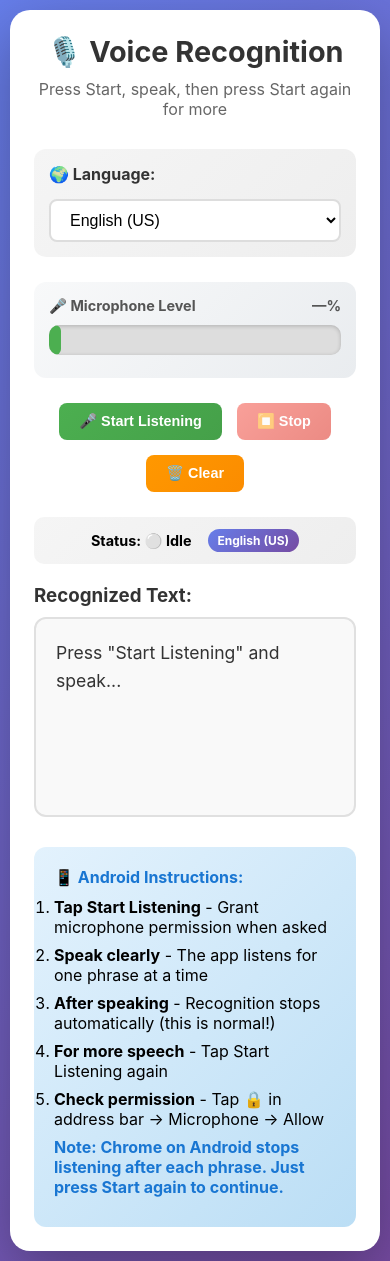
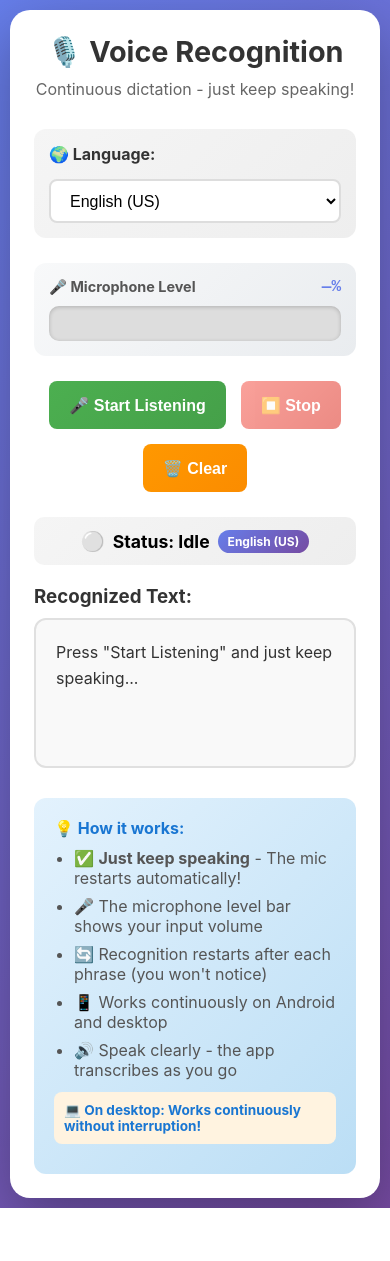
Before and after one commit to Ghjnbhu/5.-Voice-recognizing, a React (Vite) app: page / in a window 390 px wide. After the commit the page ends 1208 px from the top, so only its background shows below. Built offline with nearby package versions, Linux system fonts and the light colour scheme.

Commit message:
Fixed voice recognition

```diff
--- a/src/App.css
+++ b/src/App.css
@@ -42,16 +42,9 @@ h1 {
   border-radius: 8px;
   margin-bottom: 20px;
   border-left: 4px solid #c33;
-  animation: shake 0.3s ease;
 }
 
-@keyframes shake {
-  0%, 100% { transform: translateX(0); }
-  25% { transform: translateX(-5px); }
-  75% { transform: translateX(5px); }
-}
-
-/* Language Selector Styles */
+/* Language Selector */
 .language-selector {
   margin-bottom: 25px;
   padding: 15px;
@@ -83,30 +76,22 @@ h1 {
 
 .language-dropdown:hover:not(:disabled) {
   border-color: #667eea;
-  transform: translateY(-1px);
-  box-shadow: 0 2px 8px rgba(102, 126, 234, 0.2);
-}
-
-.language-dropdown:focus {
-  outline: none;
-  border-color: #667eea;
-  box-shadow: 0 0 0 3px rgba(102, 126, 234, 0.1);
 }
 
 .language-dropdown:disabled {
+  opacity: 0.6;
   cursor: not-allowed;
-  opacity: 0.6;
 }
 
-.language-warning {
-  font-size: 0.8rem;
-  color: #ff9800;
-  background-color: #fff3e0;
-  padding: 4px 8px;
-  border-radius: 6px;
+.android-badge {
+  font-size: 0.75rem;
+  background: linear-gradient(135deg, #3ddb84 0%, #00a86b 100%);
+  color: white;
+  padding: 4px 12px;
+  border-radius: 20px;
 }
 
-/* Microphone Level Bar Styles */
+/* Microphone Level Bar */
 .microphone-level-container {
   margin-bottom: 25px;
   padding: 15px;
@@ -116,24 +101,7 @@ h1 {
 }
 
 .microphone-level-container.active {
-  animation: pulseBorder 1.5s ease infinite;
-  box-shadow: 0 0 0 3px rgba(102, 126, 234, 0.1);
-}
-
-@keyframes pulseBorder {
-  0%, 100% { border-left-color: transparent; }
-  50% { border-left-color: #667eea; }
-}
-
-@keyframes fadeIn {
-  from {
-    opacity: 0;
-    transform: translateY(-10px);
-  }
-  to {
-    opacity: 1;
-    transform: translateY(0);
-  }
+  box-shadow: 0 0 0 3px rgba(76, 175, 80, 0.2);
 }
 
 .level-label {
@@ -151,84 +119,47 @@ h1 {
   color: #667eea;
 }
 
-.level-status-label {
-  font-size: 0.8rem;
-  color: #888;
-  font-weight: normal;
-}
-
 .level-bar-bg {
   background-color: #ddd;
   border-radius: 10px;
   height: 35px;
   overflow: hidden;
-  margin-bottom: 8px;
   box-shadow: inset 0 1px 4px rgba(0, 0, 0, 0.2);
-  position: relative;
 }
 
 .level-bar-fill {
   height: 100%;
   transition: width 0.05s linear, background-color 0.3s ease;
   border-radius: 10px;
+}
+
+.recognition-status {
+  margin-top: 10px;
+  padding: 8px 12px;
+  background-color: #e8f5e9;
+  border-radius: 8px;
+  font-size: 0.85rem;
+  color: #2e7d32;
   display: flex;
   align-items: center;
-  justify-content: flex-end;
-  padding-right: 12px;
-  color: white;
-  font-weight: bold;
-  font-size: 0.85rem;
-  position: relative;
-  overflow: hidden;
+  gap: 8px;
 }
 
-.level-bar-fill::after {
-  content: '';
-  position: absolute;
-  top: 0;
-  left: 0;
-  right: 0;
-  bottom: 0;
-  background: linear-gradient(90deg, transparent, rgba(255,255,255,0.2), transparent);
-  animation: shimmer 2s infinite;
+.status-dot {
+  width: 10px;
+  height: 10px;
+  background-color: #4caf50;
+  border-radius: 50%;
+  display: inline-block;
+  animation: pulse 1s infinite;
 }
 
-@keyframes shimmer {
-  0% { transform: translateX(-100%); }
-  100% { transform: translateX(100%); }
+@keyframes pulse {
+  0%, 100% { opacity: 1; transform: scale(1); }
+  50% { opacity: 0.5; transform: scale(1.2); }
 }
 
-.level-bar-text {
-  position: relative;
-  z-index: 1;
-  text-shadow: 0 0 2px rgba(0,0,0,0.5);
-}
-
-.level-placeholder {
-  text-align: center;
-  color: #999;
-  font-size: 0.85rem;
-  padding: 5px;
-  font-style: italic;
-}
-
-.level-tips {
-  display: flex;
-  justify-content: space-between;
-  font-size: 0.7rem;
-  color: #888;
-  margin-top: 8px;
-}
-
-/* CSS Variables for level colors */
-:root {
-  --level-low: #4caf50;
-  --level-medium-low: #8bc34a;
-  --level-medium: #ff9800;
-  --level-high: #f44336;
-}
-
-/* Button Group */
+/* Buttons */
 .button-group {
   display: flex;
   gap: 15px;
@@ -309,10 +240,9 @@ h1 {
   padding: 4px 10px;
   border-radius: 20px;
   font-size: 0.75rem;
-  margin-left: 8px;
 }
 
-/* Transcript Container */
+/* Transcript */
 .transcript-container {
   margin-top: 20px;
 }
@@ -335,13 +265,6 @@ h1 {
   color: #333;
   white-space: pre-wrap;
   word-wrap: break-word;
-  transition: all 0.3s ease;
-}
-
-.transcript-box:focus {
-  outline: none;
-  border-color: #667eea;
-  box-shadow: 0 0 0 3px rgba(102, 126, 234, 0.1);
 }
 
 /* Info Section */
@@ -367,7 +290,17 @@ h1 {
   margin: 8px 0;
 }
 
-/* Scrollbar styling */
+.note {
+  margin-top: 12px;
+  padding: 10px;
+  background: #fff3e0;
+  border-radius: 8px;
+  color: #e65100;
+  font-size: 0.85rem;
+  font-weight: normal;
+}
+
+/* Scrollbar */
 .transcript-box::-webkit-scrollbar {
   width: 8px;
 }
@@ -382,18 +315,13 @@ h1 {
   border-radius: 10px;
 }
 
-.transcript-box::-webkit-scrollbar-thumb:hover {
-  background: #555;
-}
-
-/* Responsive design */
+/* Responsive */
 @media (max-width: 768px) {
   body {
     padding: 10px;
   }
 
   .container {
-    margin: 0;
     padding: 1.5rem;
   }
 
@@ -402,162 +330,16 @@ h1 {
   }
 
   .btn {
-    padding: 10px 20px;
-    font-size: 0.9rem;
-  }
-
-  .language-selector {
-    flex-direction: column;
-    align-items: stretch;
+    padding: 12px 20px;
+    min-height: 48px;
   }
 
   .language-dropdown {
-    width: 100%;
+    min-height: 44px;
   }
 
-  .level-bar-bg {
-    height: 30px;
-  }
-
-  .level-bar-fill {
-    font-size: 0.7rem;
-  }
-
-  .status {
-    font-size: 0.9rem;
+  .transcript-box {
+    font-size: 1rem;
+    min-height: 150px;
   }
 }
-
-/* Loading animation for start button */
-.btn-start:active:not(:disabled) {
-  transform: scale(0.98);
-}
-
-/* Print styles */
-@media print {
-  body {
-    background: white;
-  }
-
-  .btn, .language-selector, .microphone-level-container {
-    display: none;
-  }
-
-  /* Recognition Status */
-  .recognition-status {
-    margin-top: 10px;
-    padding: 8px 12px;
-    background-color: #f0f0f0;
-    border-radius: 8px;
-    font-size: 0.85rem;
-    color: #555;
-    display: flex;
-    align-items: center;
-    gap: 8px;
-  }
-
-  .status-dot {
-    width: 8px;
-    height: 8px;
-    background-color: #4caf50;
-    border-radius: 50%;
-    display: inline-block;
-    animation: pulse 1s infinite;
-  }
-
-  @keyframes pulse {
-    0%, 100% { opacity: 1; transform: scale(1); }
-    50% { opacity: 0.5; transform: scale(1.2); }
-  }
-
-  /* Nested list styling */
-  .info ul ul {
-    margin-left: 20px;
-    margin-top: 5px;
-    margin-bottom: 5px;
-  }
-
-  .info ul ul li {
-    font-size: 0.9rem;
-    color: #666;
-  }
-
-  .info a {
-    color: #1976d2;
-    text-decoration: none;
-  }
-
-  .info a:hover {
-    text-decoration: underline;
-  }
-
-    /* Android Badge */
-  .android-badge {
-    font-size: 0.75rem;
-    background: linear-gradient(135deg, #3ddb84 0%, #00a86b 100%);
-    color: white;
-    padding: 4px 10px;
-    border-radius: 20px;
-    margin-left: 8px;
-  }
-
-  /* Make buttons more touch-friendly on mobile */
-  @media (max-width: 768px) {
-    .btn {
-      padding: 14px 20px;
-      min-height: 48px;
-    }
-
-    .language-dropdown {
-      min-height: 48px;
-    }
-
-    .transcript-box {
-      font-size: 1rem;
-      min-height: 150px;
-    }
-  }
-
-    /* Android Info Box */
-  .android-info {
-    background: linear-gradient(135deg, #e8f5e9 0%, #c8e6c9 100%);
-    border-left: 4px solid #4caf50;
-  }
-
-  .android-info ol {
-    margin-left: 20px;
-    margin-top: 10px;
-  }
-
-  .android-info li {
-    margin: 10px 0;
-    line-height: 1.4;
-  }
-
-  .note {
-    margin-top: 12px;
-    padding: 8px;
-    background: #fff3e0;
-    border-radius: 8px;
-    color: #e65100;
-    font-size: 0.85rem;
-  }
-
-  /* Better touch targets */
-  @media (max-width: 768px) {
-    .btn {
-      padding: 12px 16px;
-      min-height: 48px;
-    }
-
-    .language-dropdown {
-      min-height: 44px;
-    }
-
-    .transcript-box {
-      font-size: 1rem;
-      padding: 16px;
-    }
-  }
-
-}
--- a/src/App.jsx
+++ b/src/App.jsx
@@ -13,6 +13,7 @@ function App() {
   const mediaStreamRef = useRef(null)
   const analyserNodeRef = useRef(null)
   const animationFrameRef = useRef(null)
+  const restartTimeoutRef = useRef(null)
   const isAndroid = /Android/i.test(navigator.userAgent)
 
   // Language options
@@ -31,7 +32,7 @@ function App() {
     { code: 'hi-IN', name: 'हिन्दी' },
   ]
 
-  // Update microphone level
+  // Update microphone level visualization
   const updateMicrophoneLevel = () => {
     if (!analyserNodeRef.current) return
 
@@ -50,9 +51,14 @@ function App() {
     animationFrameRef.current = requestAnimationFrame(updateMicrophoneLevel)
   }
 
-  // Start microphone visualization
+  // Start microphone for level visualization
   const startMicrophoneVisualization = async () => {
     try {
+      // Don't create a new stream if we already have one
+      if (mediaStreamRef.current && mediaStreamRef.current.active) {
+        return
+      }
+
       const stream = await navigator.mediaDevices.getUserMedia({ audio: true })
       mediaStreamRef.current = stream
 
@@ -78,15 +84,18 @@ function App() {
       cancelAnimationFrame(animationFrameRef.current)
     }
     if (audioContextRef.current) {
-      audioContextRef.current.close()
+      audioContextRef.current.close().catch(console.error)
+      audioContextRef.current = null
     }
     if (mediaStreamRef.current) {
       mediaStreamRef.current.getTracks().forEach(track => track.stop())
+      mediaStreamRef.current = null
     }
+    analyserNodeRef.current = null
     setMicrophoneLevel(0)
   }
 
-  // Initialize speech recognition
+  // Initialize speech recognition with auto-restart
   const initRecognition = () => {
     const SpeechRecognition = window.SpeechRecognition || window.webkitSpeechRecognition
     if (!SpeechRecognition) {
@@ -95,7 +104,7 @@ function App() {
     }
 
     const recognition = new SpeechRecognition()
-    // Critical: Use continuous=false for better Android compatibility
+    // Critical: Use continuous=false for reliable auto-restart on Android
     recognition.continuous = false
     recognition.interimResults = true
     recognition.lang = selectedLanguage
@@ -103,7 +112,7 @@ function App() {
 
     recognition.onstart = () => {
       console.log('Recognition started')
-      setRecognitionStatus('Listening... Speak now')
+      setRecognitionStatus('🎤 Listening... Speak now')
       setError('')
       startMicrophoneVisualization()
     }
@@ -111,7 +120,6 @@ function App() {
     recognition.onresult = (event) => {
       console.log('Result received:', event.results)
       let finalText = ''
-      let interimText = ''
 
       for (let i = 0; i < event.results.length; i++) {
         const result = event.results[i]
@@ -121,18 +129,14 @@ function App() {
           finalText += text + ' '
           console.log('Final:', text)
         } else {
-          interimText += text
-          console.log('Interim:', text)
+          // Show interim results in status
+          setRecognitionStatus(`🎤 Hearing: "${text}"`)
         }
       }
 
       if (finalText) {
         setTranscript(prev => prev + finalText)
-      }
-
-      // Update status with interim text for feedback
-      if (interimText) {
-        setRecognitionStatus(`Hearing: "${interimText}"`)
+        setRecognitionStatus('✅ Captured! Listening for more...')
       }
     }
 
@@ -141,64 +145,113 @@ function App() {
 
       switch (event.error) {
         case 'no-speech':
-          setError('No speech detected. Please speak louder and try again.')
-          setRecognitionStatus('No speech detected')
+          // Don't show error for no-speech, just update status
+          setRecognitionStatus('🎤 No speech detected, still listening...')
           break
         case 'audio-capture':
           setError('No microphone found.')
           setRecognitionStatus('Microphone error')
+          setIsListening(false)
+          stopMicrophoneVisualization()
           break
         case 'not-allowed':
-          setError('Microphone access denied. Check Chrome permissions.')
+          setError('Microphone access denied. Please check Chrome permissions.')
           setRecognitionStatus('Permission denied')
+          setIsListening(false)
+          stopMicrophoneVisualization()
+          break
+        case 'network':
+          setError('Network error. Please check your connection.')
+          setRecognitionStatus('Network error')
+          setIsListening(false)
+          stopMicrophoneVisualization()
           break
         default:
           if (event.error !== 'aborted') {
             setError(`Error: ${event.error}`)
+            setIsListening(false)
+            stopMicrophoneVisualization()
           }
       }
-
-      setIsListening(false)
-      stopMicrophoneVisualization()
     }
 
     recognition.onend = () => {
-      console.log('Recognition ended')
+      console.log('Recognition ended, isListening:', isListening)
+
+      // CRITICAL WORKAROUND: Auto-restart if we're still supposed to be listening
       if (isListening) {
-        // Only update status, don't auto-restart
-        setRecognitionStatus('Stopped - click Start again')
-        setIsListening(false)
-        stopMicrophoneVisualization()
+        console.log('Auto-restarting recognition...')
+        setRecognitionStatus('🔄 Restarting mic...')
+
+        // Clear any pending restart
+        if (restartTimeoutRef.current) {
+          clearTimeout(restartTimeoutRef.current)
+        }
+
+        // Delay restart to prevent browser throttling
+        restartTimeoutRef.current = setTimeout(() => {
+          if (isListening && recognitionRef.current) {
+            try {
+              recognitionRef.current.start()
+            } catch (err) {
+              console.error('Auto-restart failed:', err)
+              // If restart fails, stop listening state
+              setIsListening(false)
+              stopMicrophoneVisualization()
+              setError('Could not restart microphone. Please click Start again.')
+              setRecognitionStatus('Failed to restart')
+            }
+          }
+        }, 300) // 300ms delay helps prevent issues
       } else {
-        setRecognitionStatus('Ready')
+        setRecognitionStatus('Stopped')
         stopMicrophoneVisualization()
       }
     }
 
     recognition.onsoundstart = () => {
       console.log('Sound detected')
-      setRecognitionStatus('Sound detected! Transcribing...')
+      setRecognitionStatus('🔊 Sound detected! Transcribing...')
+    }
+
+    recognition.onsoundend = () => {
+      console.log('Sound ended')
+      setRecognitionStatus('⏸️ Processing speech...')
+    }
+
+    recognition.onspeechstart = () => {
+      console.log('Speech started')
+      setRecognitionStatus('📝 Transcribing your words...')
     }
 
     recognition.onspeechend = () => {
       console.log('Speech ended')
-      setRecognitionStatus('Processing speech...')
+      setRecognitionStatus('✍️ Capturing...')
     }
 
     return recognition
   }
 
   useEffect(() => {
-    // Check support
+    // Check browser support
     if (!('webkitSpeechRecognition' in window) && !('SpeechRecognition' in window)) {
       setError('Speech recognition not supported in this browser')
       return
     }
 
-    // Initialize
+    if (!navigator.mediaDevices || !navigator.mediaDevices.getUserMedia) {
+      setError('Your browser does not support microphone access.')
+      return
+    }
+
+    // Initialize recognition
     recognitionRef.current = initRecognition()
 
+    // Cleanup on unmount
     return () => {
+      if (restartTimeoutRef.current) {
+        clearTimeout(restartTimeoutRef.current)
+      }
       if (recognitionRef.current) {
         try {
           recognitionRef.current.abort()
@@ -208,14 +261,31 @@ function App() {
     }
   }, [])
 
-  // Re-init when language changes
+  // Re-initialize when language changes
   useEffect(() => {
     if (recognitionRef.current) {
-      const oldRecognition = recognitionRef.current
-      recognitionRef.current = initRecognition()
-      try {
-        oldRecognition.abort()
-      } catch (e) {}
+      const wasListening = isListening
+      if (wasListening) {
+        // Temporarily stop listening
+        const oldRecognition = recognitionRef.current
+        recognitionRef.current = initRecognition()
+        try {
+          oldRecognition.abort()
+        } catch (e) {}
+        // Restart after a delay
+        setTimeout(() => {
+          if (wasListening && recognitionRef.current) {
+            try {
+              recognitionRef.current.start()
+            } catch (err) {
+              console.error('Failed to restart after language change:', err)
+              setIsListening(false)
+            }
+          }
+        }, 500)
+      } else {
+        recognitionRef.current = initRecognition()
+      }
     }
   }, [selectedLanguage])
 
@@ -224,13 +294,18 @@ function App() {
       recognitionRef.current = initRecognition()
     }
 
+    // Clear any existing restart timeout
+    if (restartTimeoutRef.current) {
+      clearTimeout(restartTimeoutRef.current)
+    }
+
     setError('')
-    setRecognitionStatus('Requesting microphone...')
+    setRecognitionStatus('🎤 Requesting microphone...')
 
     try {
-      // First, get microphone permission
+      // Request microphone permission first
       const stream = await navigator.mediaDevices.getUserMedia({ audio: true })
-      stream.getTracks().forEach(track => track.stop()) // Release immediately
+      // Keep the stream for visualization, but recognition will use its own
 
       // Start recognition
       recognitionRef.current.start()
@@ -238,17 +313,22 @@ function App() {
     } catch (err) {
       console.error('Permission error:', err)
       if (err.name === 'NotAllowedError') {
-        setError('Microphone access denied. Please:\n1. Tap the 🔒 icon in address bar\n2. Allow microphone access\n3. Refresh and try again')
+        setError('Microphone access denied. Tap the 🔒 icon in address bar → Allow microphone → Refresh')
       } else if (err.name === 'NotFoundError') {
         setError('No microphone found on this device')
       } else {
         setError(`Cannot access microphone: ${err.message}`)
       }
       setIsListening(false)
+      setRecognitionStatus('Failed to start')
     }
   }
 
   const stopListening = () => {
+    setIsListening(false)
+    if (restartTimeoutRef.current) {
+      clearTimeout(restartTimeoutRef.current)
+    }
     if (recognitionRef.current) {
       try {
         recognitionRef.current.stop()
@@ -256,8 +336,6 @@ function App() {
         console.error('Stop error:', e)
       }
     }
-    setIsListening(false)
-    stopMicrophoneVisualization()
     setRecognitionStatus('Stopped')
   }
 
@@ -266,16 +344,16 @@ function App() {
   }
 
   const getLevelColor = () => {
-    if (microphoneLevel < 20) return 'var(--level-low)'
-    if (microphoneLevel < 50) return 'var(--level-medium-low)'
-    if (microphoneLevel < 80) return 'var(--level-medium)'
-    return 'var(--level-high)'
+    if (microphoneLevel < 20) return '#4caf50'
+    if (microphoneLevel < 50) return '#8bc34a'
+    if (microphoneLevel < 80) return '#ff9800'
+    return '#f44336'
   }
 
   return (
     <div className="container">
       <h1>🎙️ Voice Recognition</h1>
-      <p className="subtitle">Press Start, speak, then press Start again for more</p>
+      <p className="subtitle">Continuous dictation - just keep speaking!</p>
 
       {error && (
         <div className="error-message">
@@ -298,24 +376,30 @@ function App() {
             </option>
           ))}
         </select>
+        {isAndroid && (
+          <span className="android-badge">📱 Auto-restart mode active</span>
+        )}
       </div>
 
-      {/* Microphone Level */}
-      <div className="microphone-level-container">
+      {/* Microphone Level Bar */}
+      <div className={`microphone-level-container ${isListening ? 'active' : ''}`}>
         <div className="level-label">
           <span>🎤 Microphone Level</span>
-          <span>{isListening ? `${microphoneLevel}%` : '—%'}</span>
+          <span className="level-percentage">
+            {isListening ? `${microphoneLevel}%` : '—%'}
+          </span>
         </div>
         <div className="level-bar-bg">
           <div
             className="level-bar-fill"
             style={{
               width: isListening ? `${microphoneLevel}%` : '0%',
-              backgroundColor: getLevelColor()
+              backgroundColor: getLevelColor(),
+              transition: 'width 0.05s linear'
             }}
           />
         </div>
-        {isListening && recognitionStatus && (
+        {isListening && (
           <div className="recognition-status">
             <span className="status-dot"></span>
             {recognitionStatus}
@@ -350,7 +434,8 @@ function App() {
       </div>
 
       <div className="status">
-        Status: {isListening ? '🔴 Listening' : '⚪ Idle'}
+        <span className="status-icon">{isListening ? '🔴' : '⚪'}</span>
+        Status: {isListening ? 'Listening (auto-restarting)' : 'Idle'}
         <span className="language-badge">
           {languages.find(l => l.code === selectedLanguage)?.name || selectedLanguage}
         </span>
@@ -360,21 +445,25 @@ function App() {
       <div className="transcript-container">
         <h3>Recognized Text:</h3>
         <div className="transcript-box">
-          {transcript || 'Press "Start Listening" and speak...'}
+          {transcript || 'Press "Start Listening" and just keep speaking...'}
         </div>
       </div>
 
-      {/* Android Instructions */}
-      <div className="info android-info">
-        <p>📱 Android Instructions:</p>
-        <ol>
-          <li><strong>Tap Start Listening</strong> - Grant microphone permission when asked</li>
-          <li><strong>Speak clearly</strong> - The app listens for one phrase at a time</li>
-          <li><strong>After speaking</strong> - Recognition stops automatically (this is normal!)</li>
-          <li><strong>For more speech</strong> - Tap Start Listening again</li>
-          <li><strong>Check permission</strong> - Tap 🔒 in address bar → Microphone → Allow</li>
-        </ol>
-        <p className="note">Note: Chrome on Android stops listening after each phrase. Just press Start again to continue.</p>
+      {/* Instructions */}
+      <div className="info">
+        <p>💡 How it works:</p>
+        <ul>
+          <li>✅ <strong>Just keep speaking</strong> - The mic restarts automatically!</li>
+          <li>🎤 The microphone level bar shows your input volume</li>
+          <li>🔄 Recognition restarts after each phrase (you won't notice)</li>
+          <li>📱 Works continuously on Android and desktop</li>
+          <li>🔊 Speak clearly - the app transcribes as you go</li>
+        </ul>
+        <p className="note">
+          {isAndroid
+            ? "📱 On Android: The mic icon may blink briefly between phrases - that's normal!"
+            : "💻 On desktop: Works continuously without interruption!"}
+        </p>
       </div>
     </div>
   )
```
